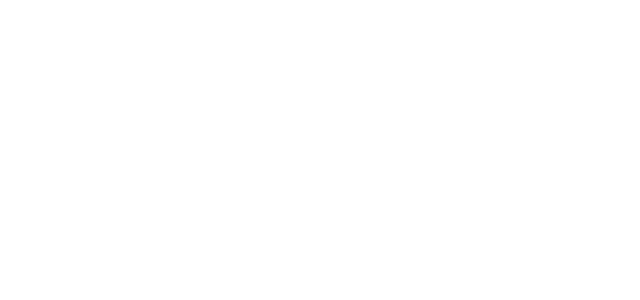
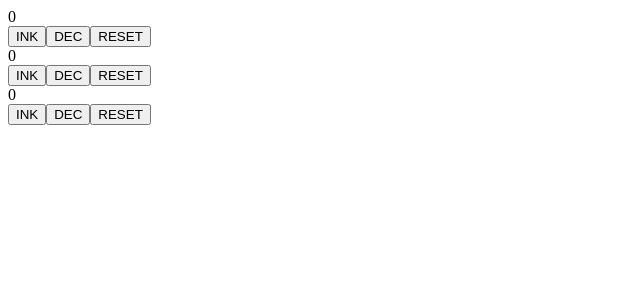
Before and after one commit to infinity-tsukuyomi/React-homeworks, a React (Create React App) app: page / in a window 1280 px wide. Shown: the top 300 px of the page, without its empty margins (0-640 px from the left). Built offline with nearby package versions, Linux system fonts and the light colour scheme.

Commit message:
Homework 4

```diff
--- a/src/App.js
+++ b/src/App.js
@@ -1,11 +1,62 @@
-import React from 'react';
+import React, {useReducer} from 'react';
+
+const reducer = (state, action) => {
+    switch (action.type) {
+        case 'inc':
+            return {...state, count1: state.count1 + 1}
+        case 'dec':
+            return {...state, count1: state.count1 - 1}
+        case 'reset':
+
+            return {...state, count1: state.count1 = 0}
+        case 'inc2':
+            return {...state, count2: state.count2 + 1}
+        case 'dec2':
+            return {...state, count2: state.count2 - 1}
+        case 'reset2':
+
+            return {...state, count2: state.count2 = 0}
+        case 'inc3':
+            return {...state, count3: state.count3 + 1}
+        case 'dec3':
+            return {...state, count3: state.count3 - 1}
+        case 'reset3':
+            return {...state, count3: state.count3 = 0}
+
+        default:
+            return "Error"
+    }
+}
 
 function App() {
-  return (
-    <div className="App">
+    const [state, dispatch] = useReducer(reducer, {count1: 0, count2: 0, count3: 0})
 
-    </div>
-  );
+    return (
+        <div>
+
+            <div>
+                <div>{state.count1}</div>
+                <button onClick={() => dispatch({type: 'inc'})}>INK</button>
+                <button onClick={() => dispatch({type: 'dec'})}>DEC</button>
+                <button onClick={() => dispatch({type: 'reset'})}>RESET</button>
+            </div>
+
+            <div>
+                <div>{state.count2}</div>
+                <button onClick={() => dispatch({type: 'inc2'})}>INK</button>
+                <button onClick={() => dispatch({type: 'dec2'})}>DEC</button>
+                <button onClick={() => dispatch({type: 'reset2'})}>RESET</button>
+            </div>
+
+            <div>
+                <div>{state.count3}</div>
+                <button onClick={() => dispatch({type: 'inc3'})}>INK</button>
+                <button onClick={() => dispatch({type: 'dec3'})}>DEC</button>
+                <button onClick={() => dispatch({type: 'reset3'})}>RESET</button>
+            </div>
+
+        </div>
+    );
 }
 
 export default App;
```
